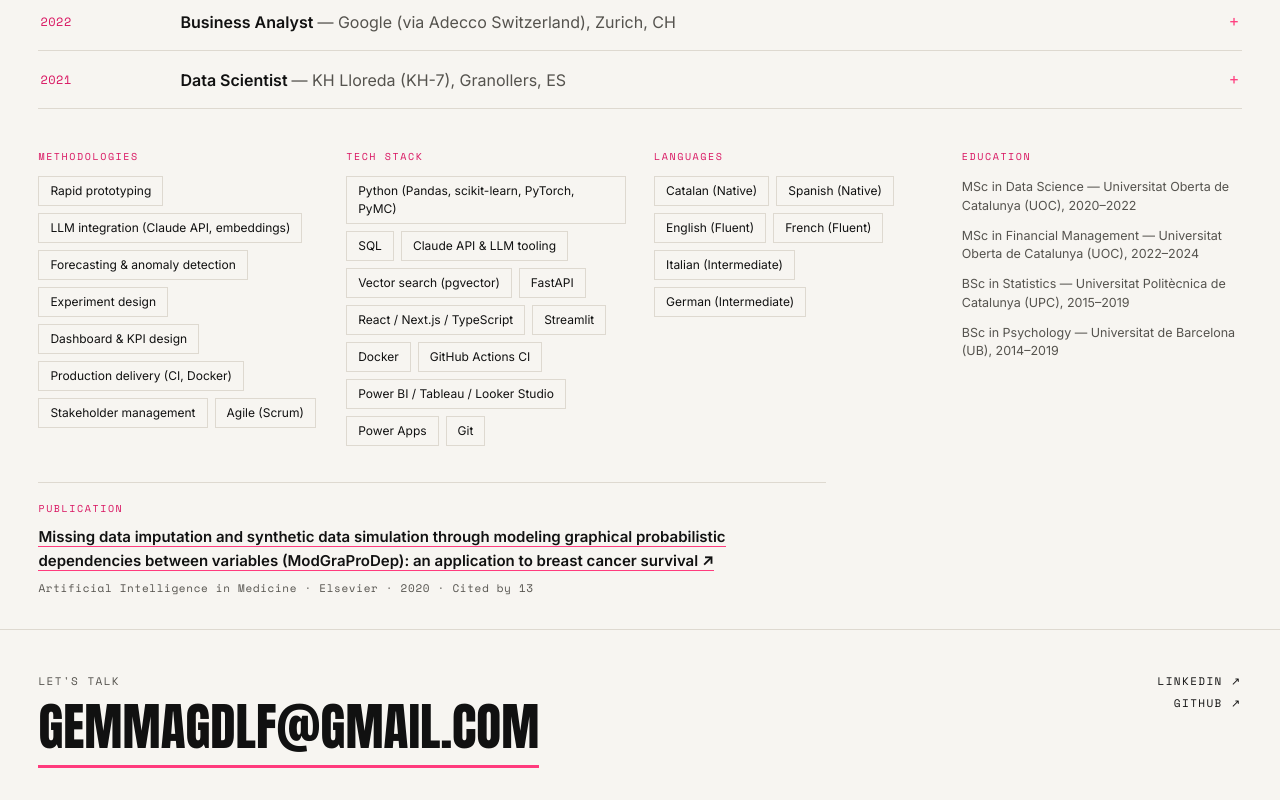
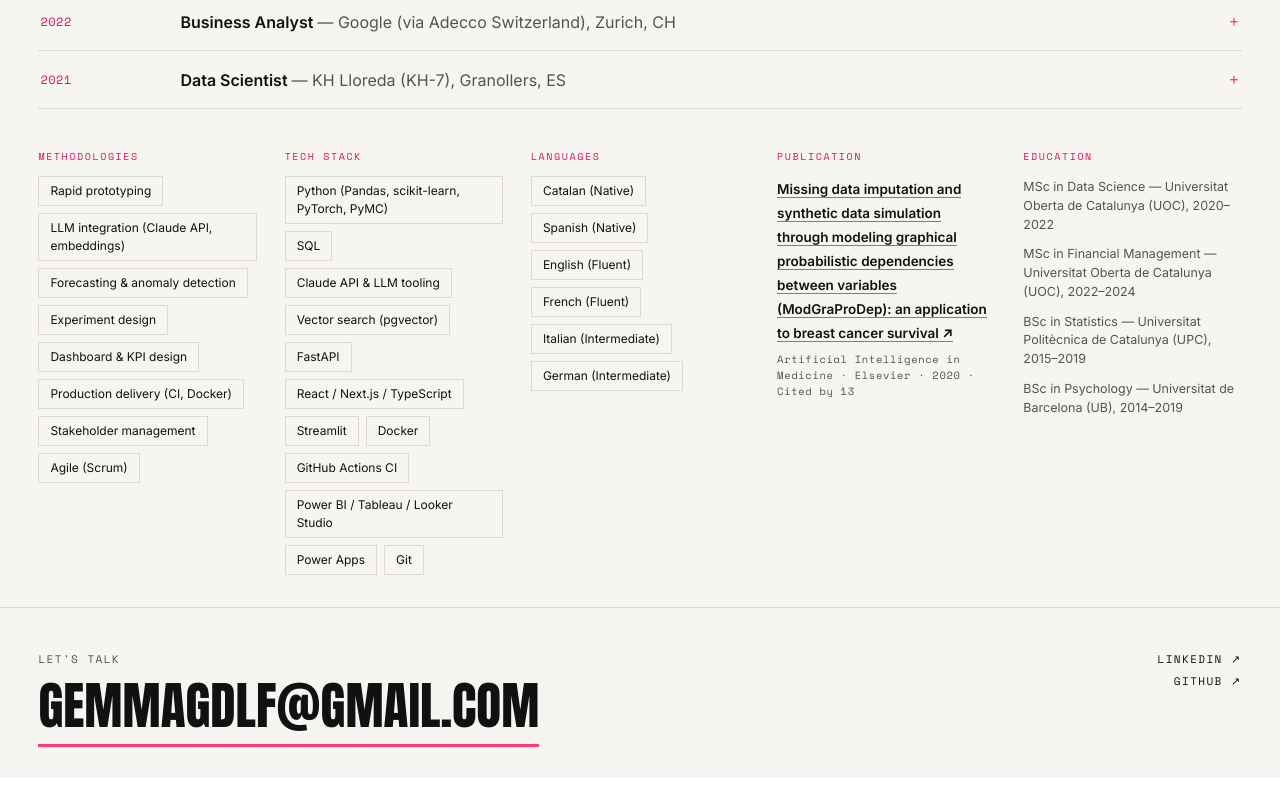
Before and after one commit to Gemmagf/CarearCapital, a React (Create React App) app: page / in a window 1280 px wide. Shown: the part 2546-3346 px from the top of the page. After the commit the page ends 3324 px from the top, so only its background shows below. Built offline with nearby package versions, Linux system fonts and the light colour scheme.

Commit message:
Publication lives inside section 05 as a group below Languages
Co-Authored-By: Claude Fable 5.1 <noreply@anthropic.com>

```diff
--- a/src/redesign/RedesignApp.jsx
+++ b/src/redesign/RedesignApp.jsx
@@ -203,15 +203,9 @@ export default function RedesignApp() {
             <div className="grp reveal"><h4>{cv?.methodologiesTitle || "Methods"}</h4><div className="chips">{C.methods.map((m) => <span className="chip" key={m}>{m}</span>)}</div></div>
             <div className="grp reveal"><h4>{cv?.techStackTitle || "Tools"}</h4><div className="chips">{(cv?.techStack || []).map((m) => <span className="chip" key={m}>{m}</span>)}</div></div>
             <div className="grp reveal"><h4>{cv?.languagesTitle || "Languages"}</h4><div className="chips">{(cv?.languages || []).map((m) => <span className="chip" key={m}>{m}</span>)}</div></div>
+            {C.pub && <div className="grp reveal pub"><h4>{C.pub.title}</h4><a href={C.pub.url} target="_blank" rel="noreferrer">{C.pub.paper} ↗</a><div className="meta">{C.pub.journal} · {C.pub.cited}</div></div>}
             <div className="grp reveal"><h4>{cv?.educationTitle || "Education"}</h4><div className="chips" style={{ flexDirection: "column", alignItems: "flex-start" }}>{(cv?.education || []).map((m) => <span className="chip" key={m} style={{ border: 0, padding: "2px 0", fontSize: 12.5, color: "var(--ink-soft)" }}>{m}</span>)}</div></div>
           </div>
-          {C.pub && (
-            <div className="rd-pub reveal">
-              <h4>{C.pub.title}</h4>
-              <a href={C.pub.url} target="_blank" rel="noreferrer">{C.pub.paper} ↗</a>
-              <div className="meta">{C.pub.journal} · {C.pub.cited}</div>
-            </div>
-          )}
         </div>
       </section>
 
--- a/src/redesign/redesign.css
+++ b/src/redesign/redesign.css
@@ -199,9 +199,7 @@
   .rd-cta .arrow, .rd-carditem .cgo { transition: none; }
 }
 
-/* publication block (section 05) */
-.rd-pub { margin-top: 36px; padding-top: 18px; border-top: 1px solid var(--line); max-width: 78ch; }
-.rd-pub h4 { font-family: var(--mono); font-size: 10px; letter-spacing: 0.16em; text-transform: uppercase; color: var(--pink-dark); margin: 0 0 8px; }
-.rd-pub a { font-family: var(--sans); font-weight: 600; font-size: 15px; line-height: 1.4; color: var(--ink); text-decoration: none; border-bottom: 1.5px solid var(--pink); }
-.rd-pub a:hover { color: var(--pink-dark); }
-.rd-pub .meta { font-family: var(--mono); font-size: 11px; letter-spacing: 0.06em; color: var(--ink-soft); margin-top: 8px; }
+/* publication: a group inside the section-05 skills grid, below Languages */
+.rd-skills .grp.pub a { display: inline; font-family: var(--sans); font-weight: 600; font-size: 13.5px; line-height: 1.45; color: var(--ink); text-decoration: none; border-bottom: 1.5px solid var(--pink); }
+.rd-skills .grp.pub a:hover { color: var(--pink-dark); }
+.rd-skills .grp.pub .meta { font-family: var(--mono); font-size: 10.5px; letter-spacing: 0.06em; color: var(--ink-soft); margin-top: 8px; }
```
